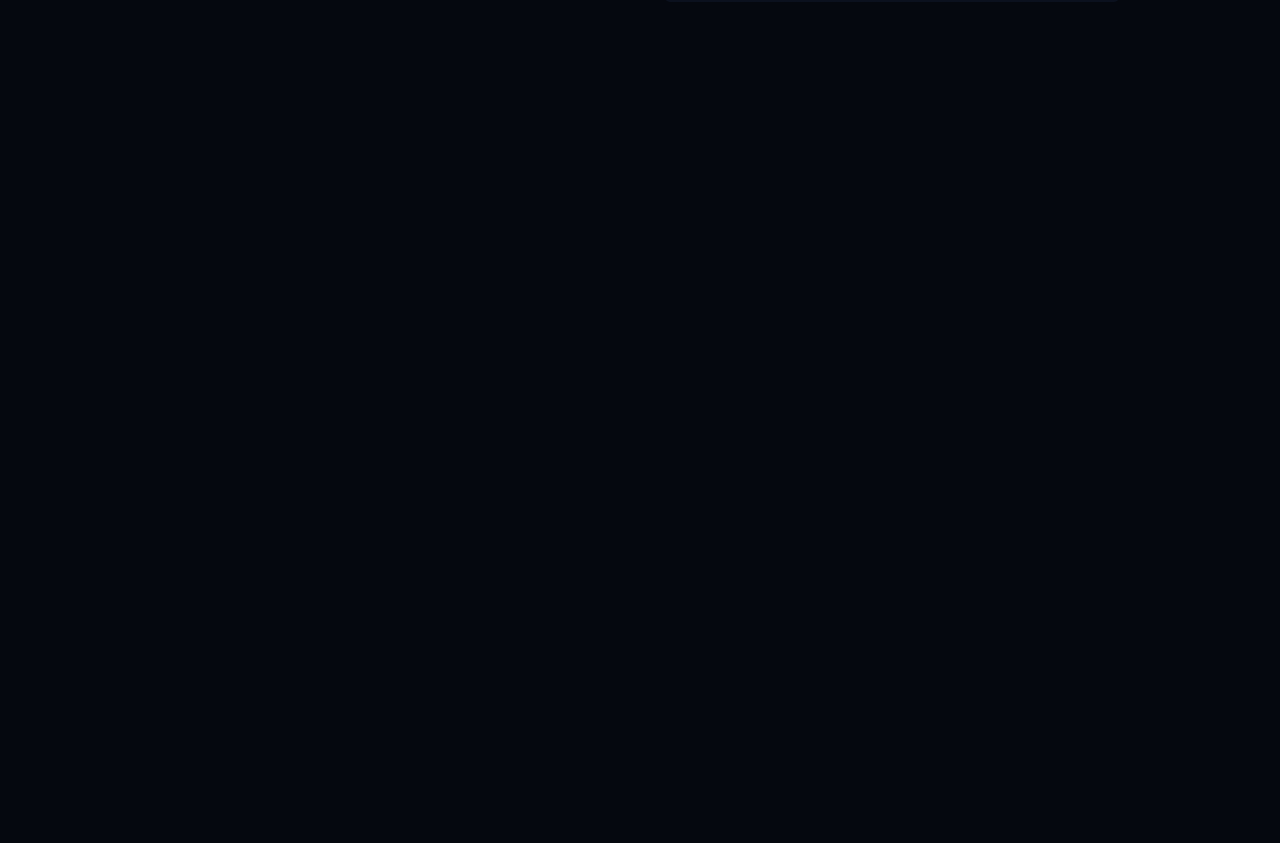
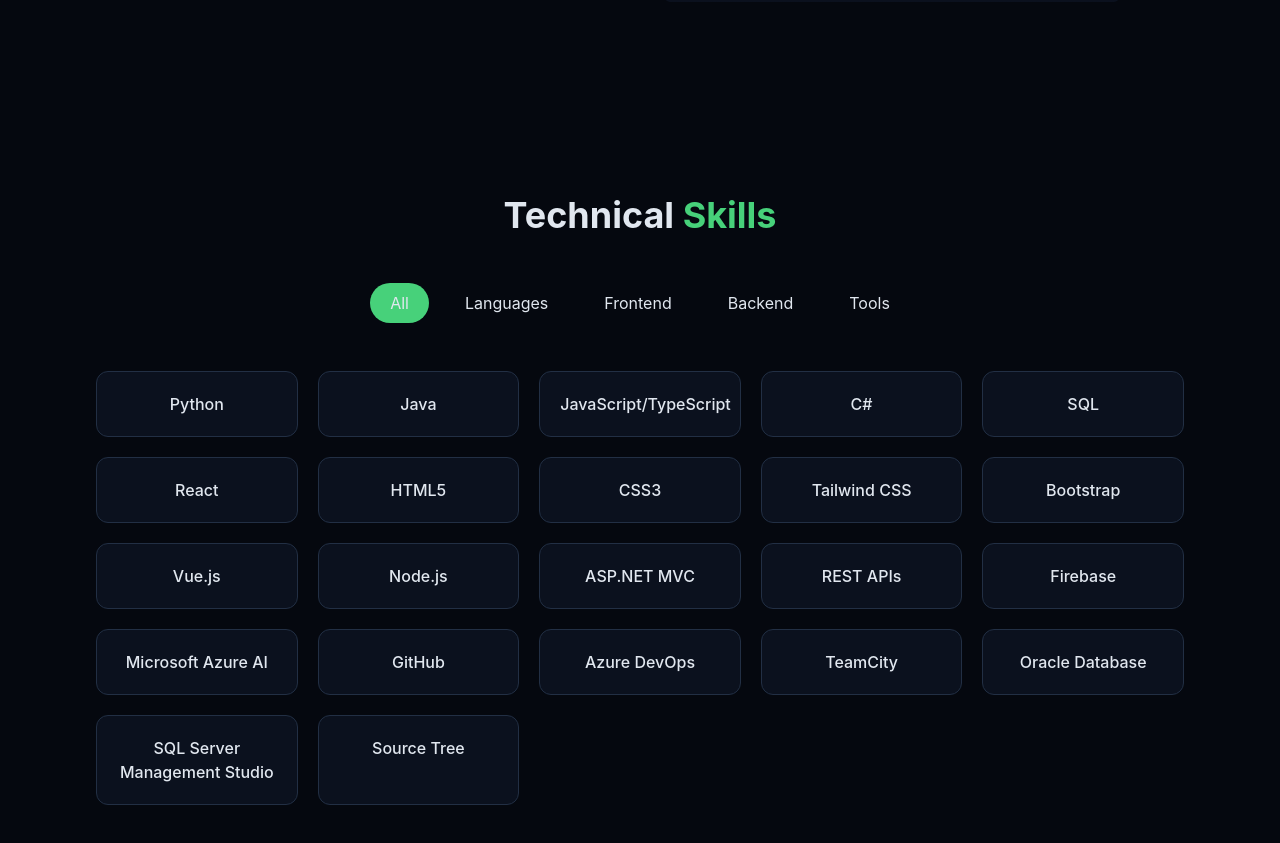
Before and after one commit to g-vohra/GarvVohraPortfolio, a React (Vite) app: page / in a window 1280 px wide. Shown: the part 1527-2370 px from the top of the page. Before the commit the page ends 1626 px from the top, so only its background shows below. Built offline with nearby package versions, Linux system fonts and the light colour scheme.

Commit message:
Added skills section

```diff
--- /dev/null
+++ b/src/components/SkillsSection.jsx
@@ -0,0 +1,89 @@
+import { useState } from "react";
+import { cn } from "@/lib/utils";
+
+const skills = [
+  // Languages
+  { name: "Python", category: "languages" },
+  { name: "Java", category: "languages" },
+  { name: "JavaScript/TypeScript", category: "languages" },
+  { name: "C#", category: "languages" },
+  { name: "SQL", category: "languages" },
+
+  // Frontend
+  { name: "React", category: "frontend" },
+  { name: "HTML5", category: "frontend" },
+  { name: "CSS3", category: "frontend" },
+  { name: "Tailwind CSS", category: "frontend" },
+  { name: "Bootstrap", category: "frontend" },
+  { name: "Vue.js", category: "frontend" },
+
+  // Backend
+  { name: "Node.js", category: "backend" },
+  { name: "ASP.NET MVC", category: "backend" },
+  { name: "REST APIs", category: "backend" },
+  { name: "Firebase", category: "backend" },
+  { name: "Microsoft Azure AI", category: "backend" },
+
+  // Tools
+  { name: "GitHub", category: "tools" },
+  { name: "Azure DevOps", category: "tools" },
+  { name: "TeamCity", category: "tools" },
+  { name: "Oracle Database", category: "tools" },
+  { name: "SQL Server Management Studio", category: "tools" },
+  { name: "Source Tree", category: "tools" },
+];
+
+const categories = [
+  "all",
+  "languages",
+  "frontend",
+  "backend",
+  "tools",
+];
+
+export const SkillsSection = () => {
+  const [activeCategory, setActiveCategory] = useState("all");
+
+  const filteredSkills = skills.filter(
+    (skill) =>
+      activeCategory === "all" || skill.category === activeCategory
+  );
+
+  return (
+    <section id="skills" className="py-24 px-4 relative bg-secondary/30">
+      <div className="container mx-auto max-w-6xl">
+        <h2 className="text-3xl md:text-4xl font-bold mb-12 text-center">
+          Technical <span className="text-primary">Skills</span>
+        </h2>
+
+        <div className="flex flex-wrap justify-center gap-4 mb-12">
+          {categories.map((category) => (
+            <button
+              key={category}
+              onClick={() => setActiveCategory(category)}
+              className={cn(
+                "px-5 py-2 rounded-full transition-all duration-300 capitalize",
+                activeCategory === category
+                  ? "bg-primary text-primary-foreground"
+                  : "bg-secondary hover:bg-secondary/80"
+              )}
+            >
+              {category}
+            </button>
+          ))}
+        </div>
+
+        <div className="grid grid-cols-2 sm:grid-cols-3 md:grid-cols-4 lg:grid-cols-5 gap-5">
+          {filteredSkills.map((skill) => (
+            <div
+              key={skill.name}
+              className="bg-card border border-border rounded-xl p-5 text-center card-hover"
+            >
+              <p className="font-medium">{skill.name}</p>
+            </div>
+          ))}
+        </div>
+      </div>
+    </section>
+  );
+};
--- a/src/pages/Home.jsx
+++ b/src/pages/Home.jsx
@@ -2,6 +2,7 @@
 import { TechBackground } from "@/components/TechBackground";
 import { HeroSection } from "../components/HeroSection";
 import { AboutSection } from "../components/AboutSection";
+import { SkillsSection } from "../components/SkillsSection";
 
 export const Home = () => {
   return (
@@ -11,6 +12,7 @@
       <main>
         <HeroSection />
         <AboutSection />
+        <SkillsSection />
       </main>
 
     </div>
```
Also changed, not shown: 1 other file (tests, documents, lock files or other folders).
